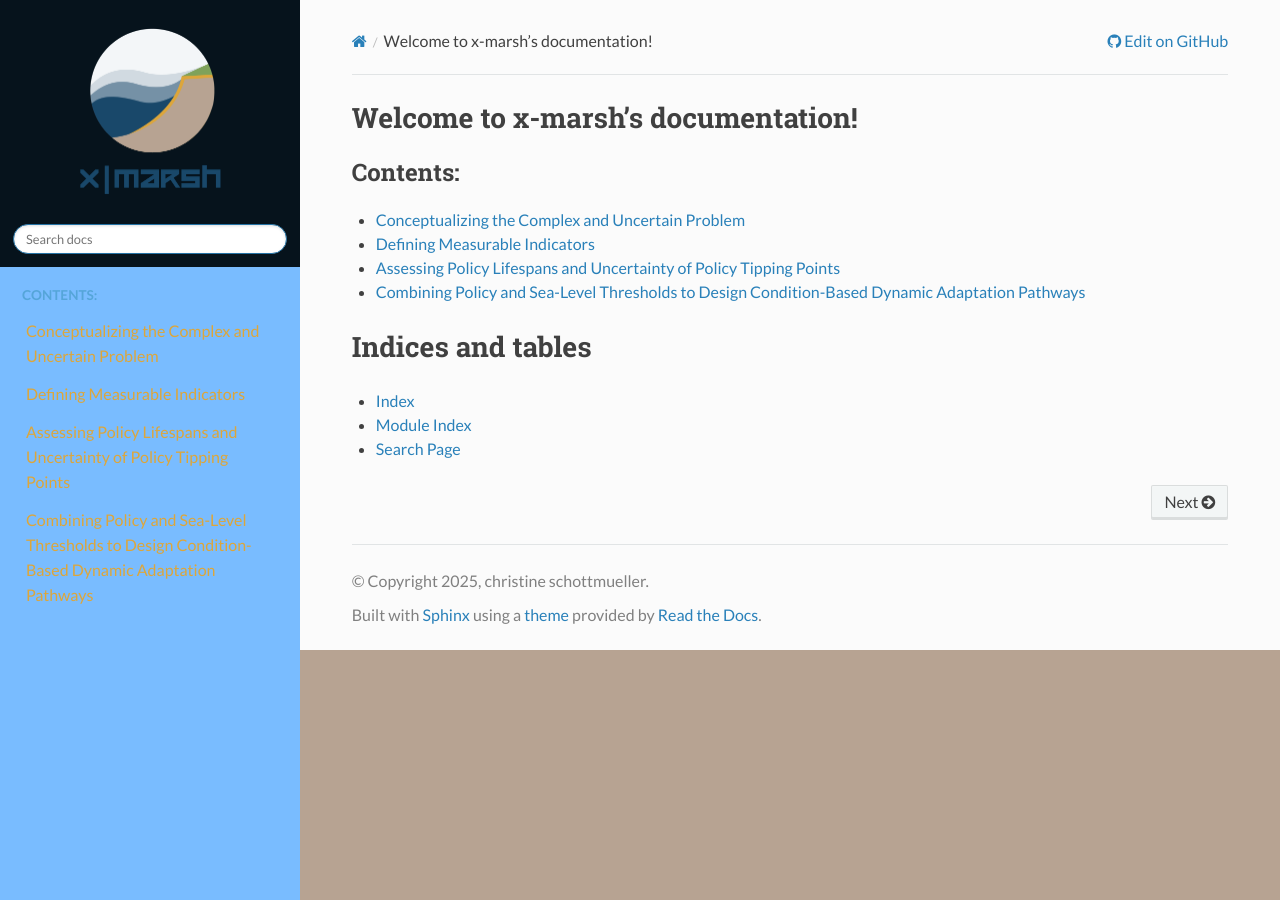
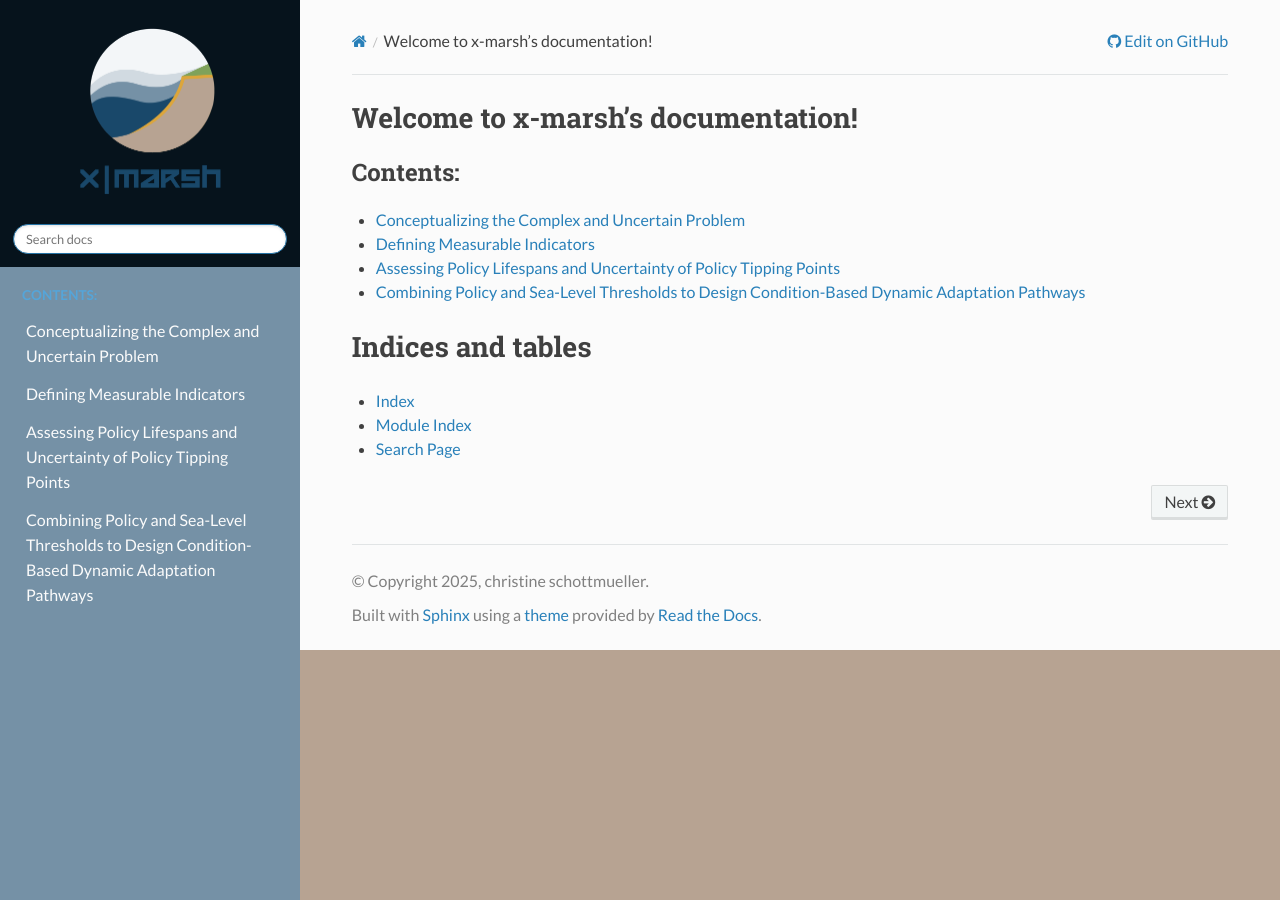
Before and after one commit to christineschottmueller/x-marsh, a Sphinx documentation site: the page built from docs/index.rst, in a window 1280 px wide. Built offline with Sphinx 7.4.7 and the Read the Docs theme 3.1.0, drawn with Linux system fonts in a browser that asks for light colours.

Commit message:
Updated custom.css

```diff
--- a/docs/_static/custom.css
+++ b/docs/_static/custom.css
@@ -11,7 +11,7 @@ body {
   display: block;
   position: relative;
   font-size: 100%;
-  color: #DDA63A;
+  color: #FBFBFB;
 }
 
 
@@ -36,9 +36,10 @@ body {
   color: #fcfcfc00;
 }
 
-/* Farbe RCP2.6 */
+/* Farbe SDG 17/ 50% */
 .wy-nav-side {
-   background-color: #79BCFF;
+   background-color: #7591A6
+;
 }
 
 .wy_breadcrumbs{
```
